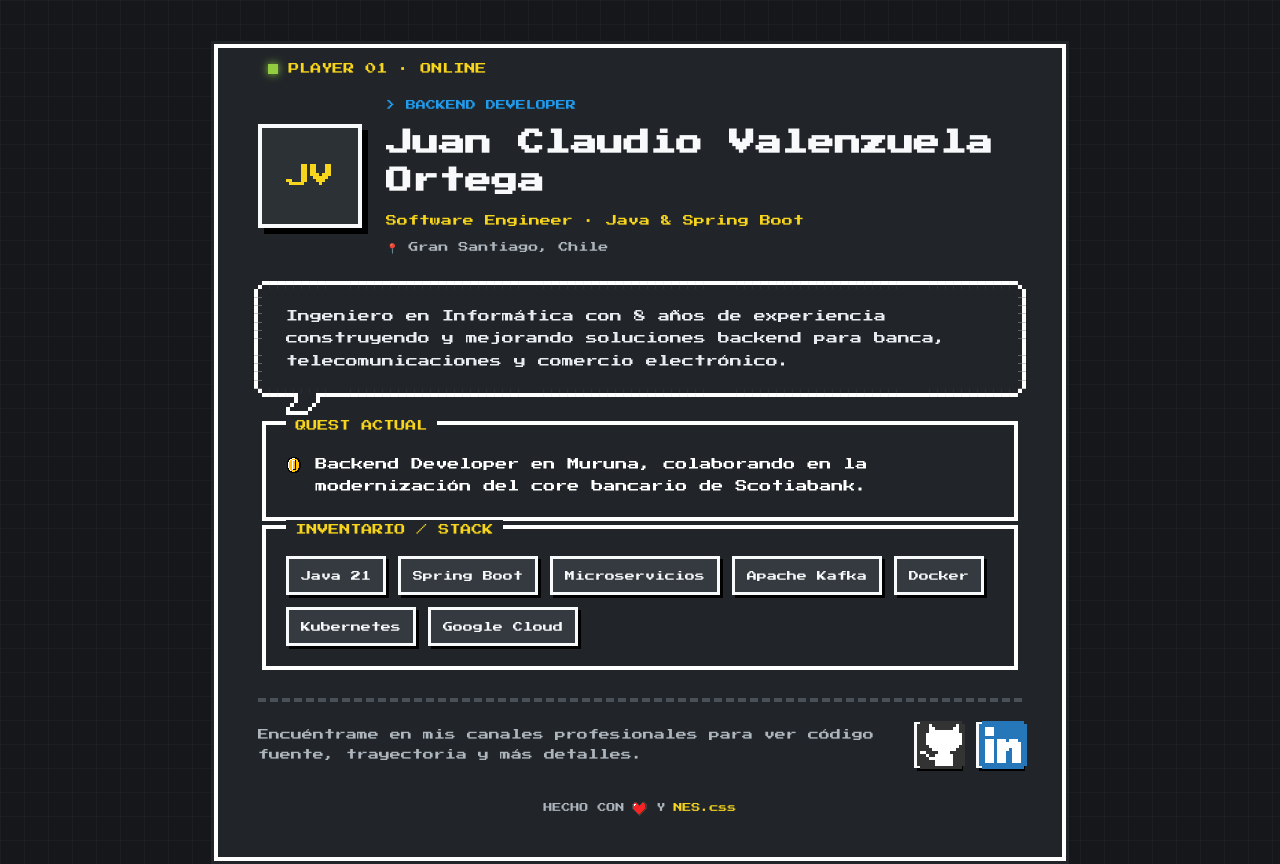
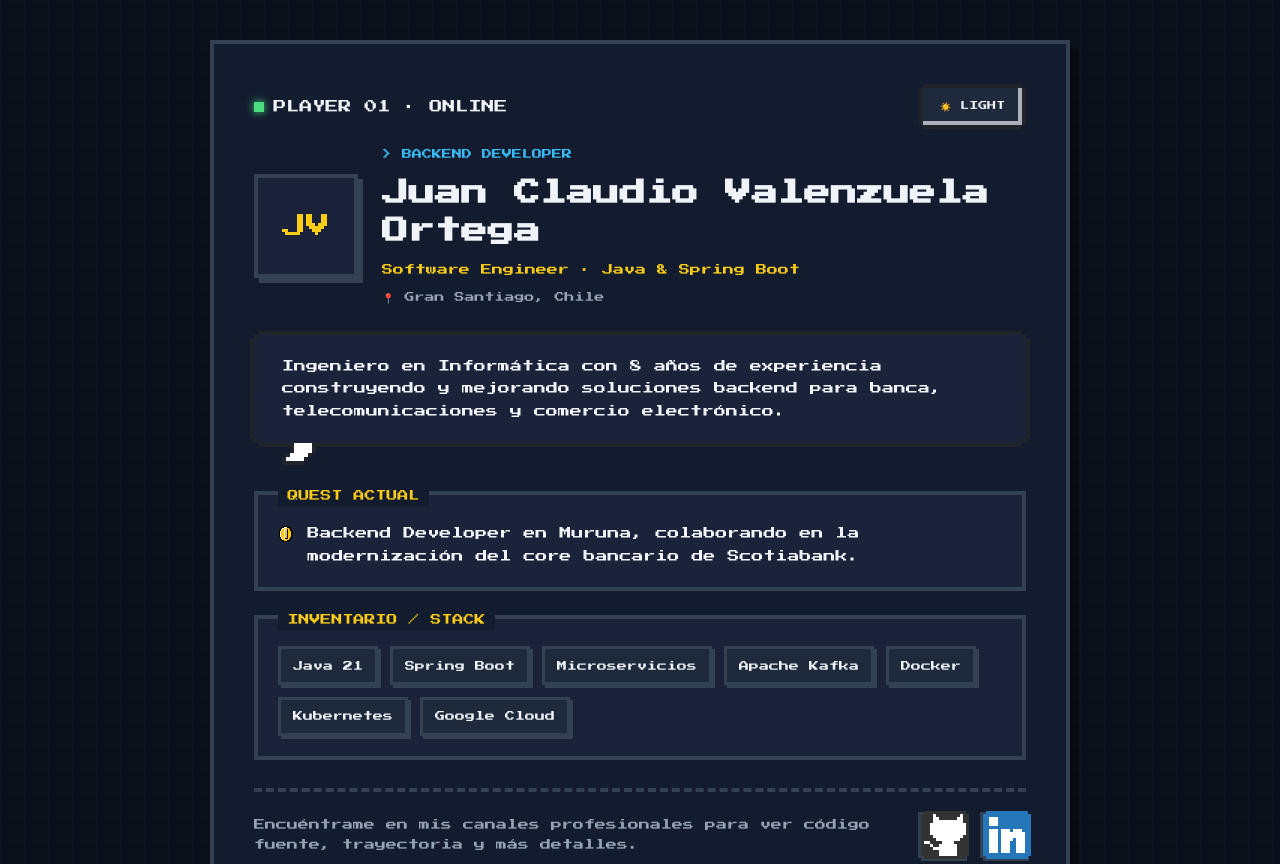
Before and after one commit to jcvalenzo/jcvalenzo.github.io, a plain HTML site: page index.html in a window 1280 px wide. Shown: the top 864 px of the page. Drawn offline with nearby package versions, Linux system fonts and the light colour scheme; a small style sheet from the web is missing.

Commit message:
feature: update style and add light/dark mode

```diff
--- a/css/style.css
+++ b/css/style.css
@@ -1,13 +1,33 @@
+/* Definición de Variables de Color para Modo Oscuro (Por defecto) */
 :root {
-    color-scheme: dark;
-    --bg: #15171a;
-    --panel: #212529;
-    --fg: #f8f9fa;
-    --muted: #adb5bd;
-    --accent: #f7d51d;
-    --cyan: #209cee;
-    --green: #92cc41;
-    --grid-line: rgba(255, 255, 255, 0.03);
+    --bg: #0b0f19;
+    --panel: #131b2e;
+    --panel-inner: #1a233a;
+    --fg: #f0f4f8;
+    --muted: #94a3b8;
+    --accent: #facc15;
+    --cyan: #38bdf8;
+    --green: #4ade80;
+    --border-color: #334155;
+    --grid-line: rgba(56, 189, 248, 0.04);
+    --btn-bg: #1e293b;
+    --btn-hover: #334155;
+}
+
+/* Variables para Modo Claro */
+[data-theme="light"] {
+    --bg: #e2e8f0;
+    --panel: #ffffff;
+    --panel-inner: #f1f5f9;
+    --fg: #0f172a;
+    --muted: #475569;
+    --accent: #ca8a04;
+    --cyan: #0284c7;
+    --green: #16a34a;
+    --border-color: #0f172a;
+    --grid-line: rgba(15, 23, 42, 0.04);
+    --btn-bg: #e2e8f0;
+    --btn-hover: #cbd5e1;
 }
 
 * {
@@ -36,10 +56,11 @@ body {
     color: var(--fg);
     font-size: 13px;
     line-height: 1.85;
+    transition: background-color 0.3s ease, color 0.3s ease;
 }
 
 a {
-    color: var(--accent);
+    color: var(--cyan);
     text-decoration: none;
 }
 
@@ -54,12 +75,23 @@ main {
 
 .profile-card {
     padding: clamp(1.5rem, 4vw, 2.5rem);
-    background-color: var(--panel);
+    background-color: var(--panel) !important;
+    border-color: var(--border-color) !important;
+    box-shadow: 8px 8px 0 rgba(0, 0, 0, 0.3);
 }
 
-.nes-container.is-dark.with-title>.title {
-    background-color: var(--panel);
-    color: var(--accent);
+.top-bar {
+    display: flex;
+    justify-content: space-between;
+    align-items: center;
+    flex-wrap: wrap;
+    gap: 1rem;
+    margin-bottom: 1rem;
+}
+
+.nes-container.with-title>.title {
+    background-color: var(--panel) !important;
+    color: var(--accent) !important;
     font-size: 11px;
     padding: 0 0.6rem;
 }
@@ -68,6 +100,7 @@ main {
     display: inline-flex;
     align-items: center;
     gap: 0.6rem;
+    margin: 0 !important;
 }
 
 .status-dot {
@@ -85,12 +118,24 @@ main {
     }
 }
 
+#theme-toggle {
+    background-color: var(--btn-bg);
+    color: var(--fg);
+    border-color: var(--border-color);
+    font-size: 9px;
+    padding: 0.4rem 0.8rem;
+}
+
+#theme-toggle:hover {
+    background-color: var(--btn-hover);
+}
+
 .profile-main {
     display: grid;
     grid-template-columns: 104px minmax(0, 1fr);
     align-items: center;
     gap: 1.5rem;
-    margin-top: 0.5rem;
+    margin-top: 1rem;
 }
 
 .avatar {
@@ -98,9 +143,9 @@ main {
     aspect-ratio: 1;
     display: grid;
     place-items: center;
-    border: 4px solid var(--fg);
-    box-shadow: 6px 6px 0 #000;
-    background: #2c3136;
+    border: 4px solid var(--border-color);
+    box-shadow: 5px 5px 0 var(--border-color);
+    background: var(--panel-inner);
     color: var(--accent);
     font-size: 24px;
     overflow: hidden;
@@ -142,18 +187,22 @@ h1 {
 .about-balloon {
     margin: 1.75rem 0 1.5rem;
     width: 100%;
+    background-color: var(--panel-inner) !important;
+    color: var(--fg) !important;
+    border-color: var(--border-color) !important;
 }
 
 .about {
     margin: 0;
     font-size: 12px;
     line-height: 1.9;
-    color: #e9ecef;
 }
 
 .inner-box {
     margin-top: 1.5rem;
     padding: 1.25rem;
+    background-color: var(--panel-inner);
+    border-color: var(--border-color);
 }
 
 .experience-line {
@@ -178,9 +227,9 @@ h1 {
 .skill-badge {
     display: inline-block;
     padding: 0.45rem 0.75rem;
-    background: #343a40;
-    border: 3px solid var(--fg);
-    box-shadow: 3px 3px 0 #000;
+    background: var(--btn-bg);
+    border: 3px solid var(--border-color);
+    box-shadow: 3px 3px 0 var(--border-color);
     color: var(--fg);
     font-size: 10px;
     transition: transform 0.1s steps(2);
@@ -188,8 +237,8 @@ h1 {
 
 .skill-badge:hover {
     transform: translate(-2px, -2px);
-    border-color: var(--accent);
-    color: var(--accent);
+    border-color: var(--cyan);
+    color: var(--cyan);
 }
 
 .cta-panel {
@@ -200,7 +249,7 @@ h1 {
     gap: 1rem 1.5rem;
     margin-top: 1.75rem;
     padding-top: 1.25rem;
-    border-top: 4px dashed #495057;
+    border-top: 4px dashed var(--border-color);
 }
 
 .cta-panel p {
@@ -211,7 +260,6 @@ h1 {
     line-height: 1.8;
 }
 
-/* Estilos de los botones de redes sociales con NES.css */
 .social-links {
     display: flex;
     gap: 1rem;
@@ -224,22 +272,17 @@ h1 {
     align-items: center;
     width: 46px;
     height: 46px;
-    background-color: #343a40;
-    border: 3px solid var(--fg);
-    box-shadow: 3px 3px 0 #000;
+    background-color: var(--btn-bg);
+    border: 3px solid var(--border-color);
+    box-shadow: 3px 3px 0 var(--border-color);
     transition: transform 0.1s steps(2), background-color 0.1s;
 }
 
 .social-btn:hover {
     transform: translate(-2px, -2px);
-    box-shadow: 5px 5px 0 #000;
-    background-color: #495057;
+    box-shadow: 5px 5px 0 var(--border-color);
+    background-color: var(--btn-hover);
     text-decoration: none;
-}
-
-.social-btn:active {
-    transform: translate(1px, 1px);
-    box-shadow: 2px 2px 0 #000;
 }
 
 footer {
--- a/index.html
+++ b/index.html
@@ -1,12 +1,10 @@
 <!doctype html>
 <html lang="es">
-
 <head>
   <meta charset="utf-8">
   <meta name="viewport" content="width=device-width, initial-scale=1">
-  <meta name="theme-color" content="#212529">
-  <meta name="description"
-    content="Juan Claudio Valenzuela Ortega, Software Engineer especializado en Java y Spring Boot.">
+  <meta name="theme-color" content="#0b0f19">
+  <meta name="description" content="Juan Claudio Valenzuela Ortega, Software Engineer especializado en Java y Spring Boot.">
   <title>Juan Claudio Valenzuela Ortega | Software Engineer</title>
   <link rel="preconnect" href="https://fonts.googleapis.com">
   <link rel="preconnect" href="https://fonts.gstatic.com" crossorigin>
@@ -15,13 +13,17 @@
   <link href="https://unpkg.com/nes.css@2.3.0/css/nes.min.css" rel="stylesheet">
   <link href="css/style.css" rel="stylesheet">
 </head>
-
 <body>
   <main>
-    <section class="nes-container is-dark with-title profile-card">
-      <p class="title status-title">
-        <span class="status-dot" aria-hidden="true"></span> PLAYER 01 · ONLINE
-      </p>
+    <section class="nes-container with-title profile-card" id="main-container">
+      <div class="top-bar">
+        <p class="title status-title">
+          <span class="status-dot" aria-hidden="true"></span> PLAYER 01 · ONLINE
+        </p>
+        <button id="theme-toggle" class="nes-btn is-small" type="button" aria-label="Cambiar modo de color">
+          ☀️ LIGHT
+        </button>
+      </div>
 
       <header class="profile-main">
         <div id="avatar-container" class="avatar" aria-hidden="true">
@@ -35,11 +37,11 @@
         </div>
       </header>
 
-      <div class="nes-balloon from-left is-dark about-balloon">
+      <div class="nes-balloon from-left about-balloon" id="about-balloon">
         <p id="about" class="about"></p>
       </div>
 
-      <div class="nes-container is-dark with-title inner-box">
+      <div class="nes-container with-title inner-box">
         <p class="title">QUEST ACTUAL</p>
         <div class="experience-line">
           <i class="nes-icon coin is-small" aria-hidden="true"></i>
@@ -47,15 +49,13 @@
         </div>
       </div>
 
-      <div class="nes-container is-dark with-title inner-box">
+      <div class="nes-container with-title inner-box">
         <p class="title">INVENTARIO / STACK</p>
         <div id="skills" class="skills" aria-label="Tecnologías principales"></div>
       </div>
 
       <div class="cta-panel">
         <p id="cta-copy"></p>
-
-        <!-- Contenedor de iconos sociales estilo NES -->
         <div class="social-links" aria-label="Enlaces sociales">
           <a id="github-link" class="social-btn" target="_blank" rel="noopener noreferrer" title="GitHub">
             <i class="nes-icon github is-medium"></i>
@@ -74,5 +74,4 @@
   </main>
   <script src="js/main.js" defer></script>
 </body>
-
 </html>
--- a/js/main.js
+++ b/js/main.js
@@ -1,4 +1,33 @@
 (() => {
+  // Lógica del selector de modo Claro / Oscuro
+  const initThemeToggle = () => {
+    const toggleBtn = document.querySelector("#theme-toggle");
+    const htmlElement = document.documentElement;
+
+    // Recuperar preferencia guardada o usar 'dark' por defecto
+    const savedTheme = localStorage.getItem("portfolio_theme") || "dark";
+    htmlElement.setAttribute("data-theme", savedTheme);
+    updateThemeButton(savedTheme);
+
+    toggleBtn.addEventListener("click", () => {
+      const currentTheme = htmlElement.getAttribute("data-theme");
+      const newTheme = currentTheme === "dark" ? "light" : "dark";
+
+      htmlElement.setAttribute("data-theme", newTheme);
+      localStorage.setItem("portfolio_theme", newTheme);
+      updateThemeButton(newTheme);
+    });
+  };
+
+  const updateThemeButton = (theme) => {
+    const toggleBtn = document.querySelector("#theme-toggle");
+    if (theme === "light") {
+      toggleBtn.innerHTML = "🌙 DARK";
+    } else {
+      toggleBtn.innerHTML = "☀️ LIGHT";
+    }
+  };
+
   const render = (profile) => {
     document.title = `${profile.name} | ${profile.headline}`;
     const metaDesc = document.querySelector('meta[name="description"]');
@@ -13,11 +42,9 @@
     document.querySelector("#experience").textContent = profile.experience;
     document.querySelector("#cta-copy").textContent = profile.callToAction;
 
-    // Enlaces de redes sociales dinámicos
     document.querySelector("#linkedin-link").href = profile.linkedin;
     document.querySelector("#github-link").href = profile.github;
 
-    // Lógica para imagen de perfil con respaldo a iniciales
     const avatarContainer = document.querySelector("#avatar-container");
     const profileImgSrc = "img/avatar.jpg";
 
@@ -45,6 +72,8 @@
     });
   };
 
+  initThemeToggle();
+
   fetch("data.json")
     .then((response) => {
       if (!response.ok) {
```
